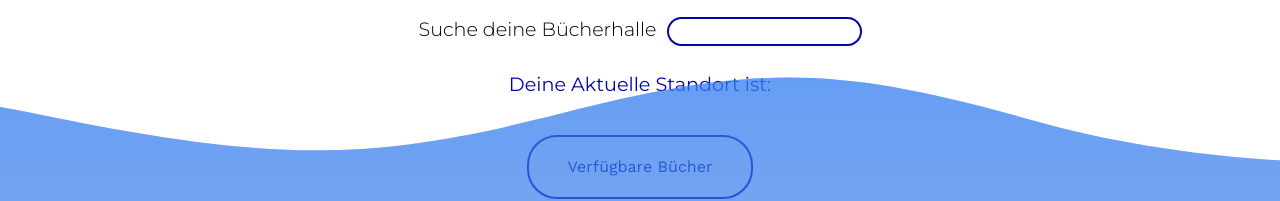
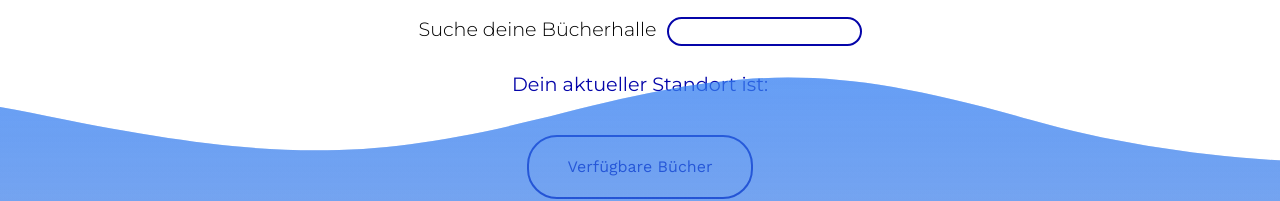
Before and after one commit to ZDerin/libraryProjectAngular, an Angular app: page /location in a window 1280 px wide. Shown: the part 181-382 px from the top of the page. Built offline with nearby package versions, Linux system fonts and the light colour scheme; no server answers; a web font is replaced by a local one.

Commit message:
Standort-Text angepasst

```diff
--- a/src/app/standorte/standorte.component.html
+++ b/src/app/standorte/standorte.component.html
@@ -1,5 +1,5 @@
 <div>
-  <h3 class="actual-location"> Deine Aktuelle Standort ist: <span class="has-text-weight-semibold"> {{actualLocation}} </span></h3>
+  <h3 class="actual-location"> Dein aktueller Standort ist: <span class="has-text-weight-semibold"> {{actualLocation}} </span></h3>
 <br>
   <div class="column is-flex is-justify-content-center">
 <div class="buttons">
```
